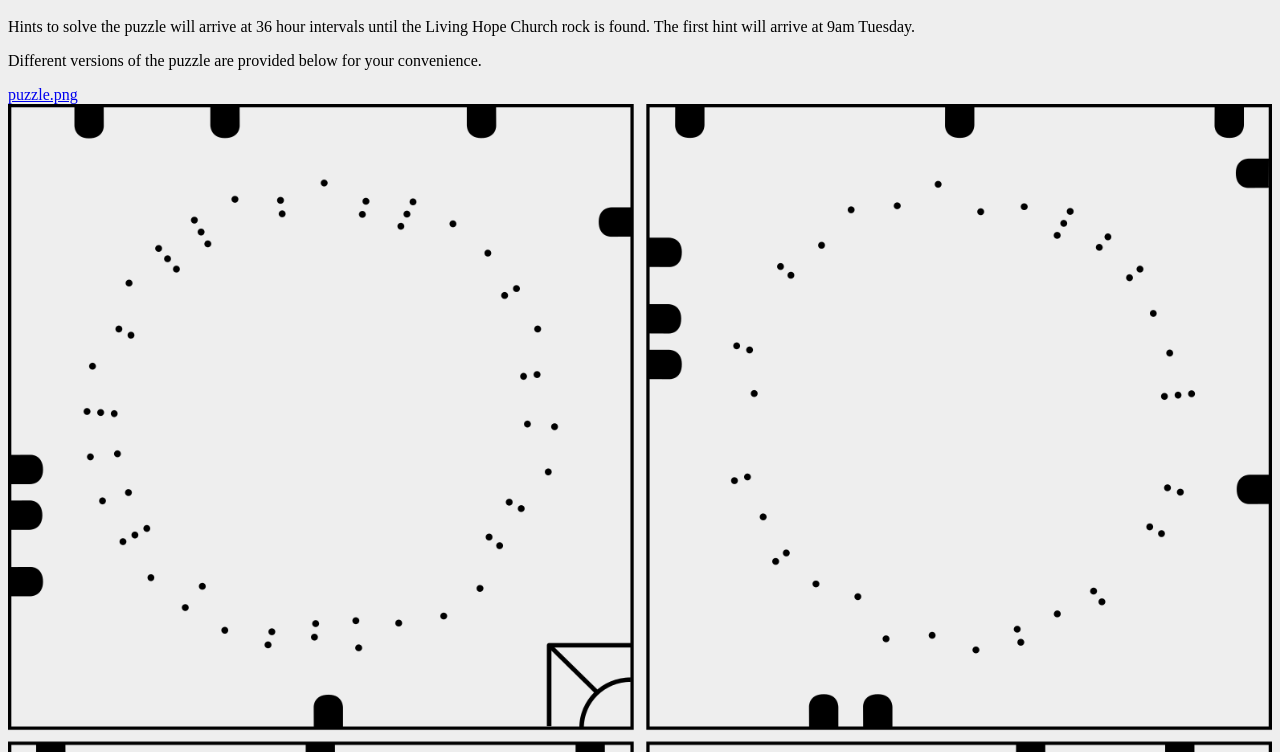
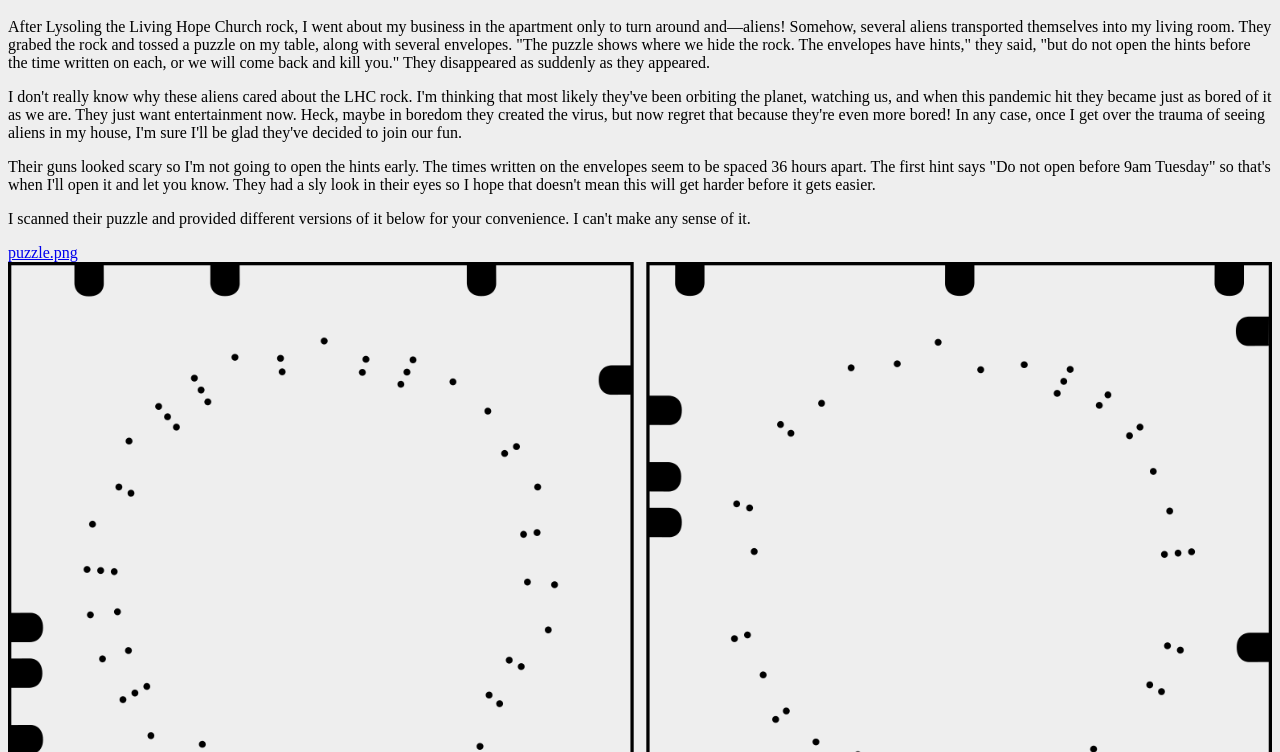
Before and after one commit to brianhempel/rock_hunt_puzzle, a plain HTML site: page index.html in a window 1280 px wide. Shown: the part 48-800 px from the top of the page. Drawn offline with Linux system fonts and the light colour scheme.

Commit message:
Theme text

```diff
--- a/index.html
+++ b/index.html
@@ -8,8 +8,10 @@
 </head>
 <body>
   <h1>LHC Rock Hunt Puzzle</h1>
-  <p>Hints to solve the puzzle will arrive at 36 hour intervals until the Living Hope Church rock is found. The first hint will arrive at 9am Tuesday.</p>
-  <p>Different versions of the puzzle are provided below for your convenience.</p>
+  <p>After Lysoling the Living Hope Church rock, I went about my business in the apartment only to turn around and—aliens! Somehow, several aliens transported themselves into my living room. They grabed the rock and tossed a puzzle on my table, along with several envelopes. "The puzzle shows where we hide the rock. The envelopes have hints," they said, "but do not open the hints before the time written on each, or we will come back and kill you." They disappeared as suddenly as they appeared.</p>
+  <p>I don't really know why these aliens cared about the LHC rock. I'm thinking that most likely they've been orbiting the planet, watching us, and when this pandemic hit they became just as bored of it as we are. They just want entertainment now. Heck, maybe in boredom they created the virus, but now regret that because they're even more bored! In any case, once I get over the trauma of seeing aliens in my house, I'm sure I'll be glad they've decided to join our fun.
+  <p>Their guns looked scary so I'm not going to open the hints early. The times written on the envelopes seem to be spaced 36 hours apart. The first hint says "Do not open before 9am Tuesday" so that's when I'll open it and let you know. They had a sly look in their eyes so I hope that doesn't mean this will get harder before it gets easier.</p>
+  <p>I scanned their puzzle and provided different versions of it below for your convenience. I can't make any sense of it.</p>
   <p>
     <a href="puzzle.png" download>puzzle.png<br>
     <img src="puzzle.png"></a>
```
